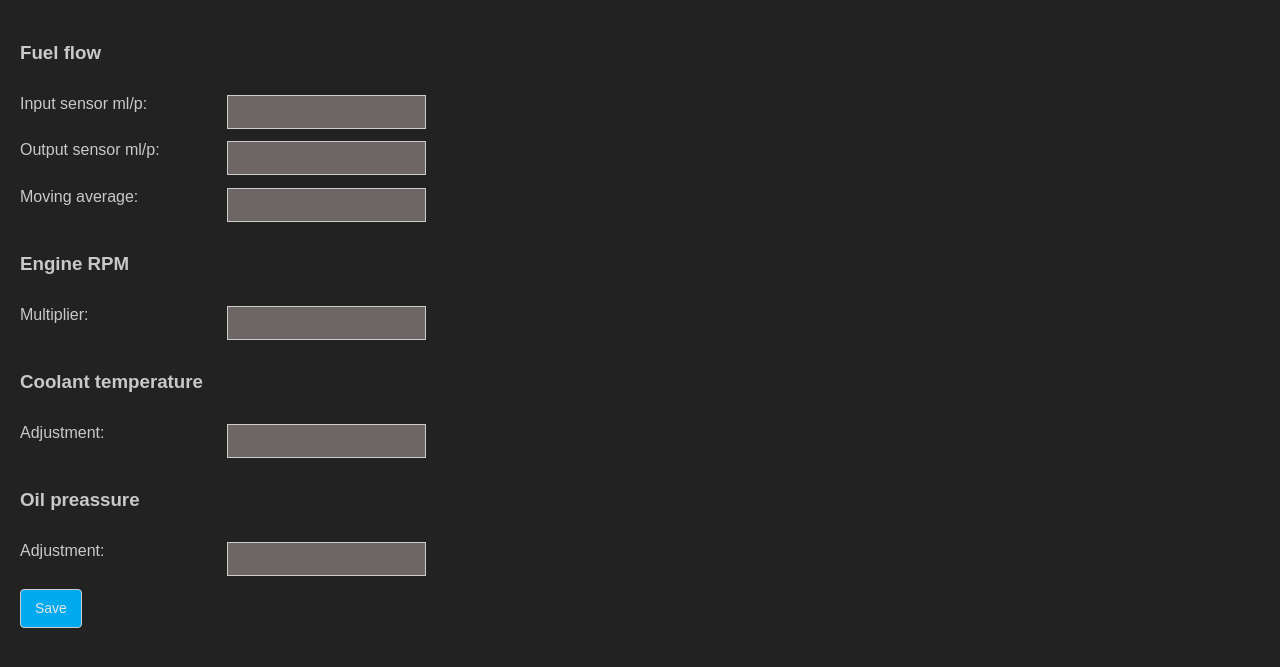
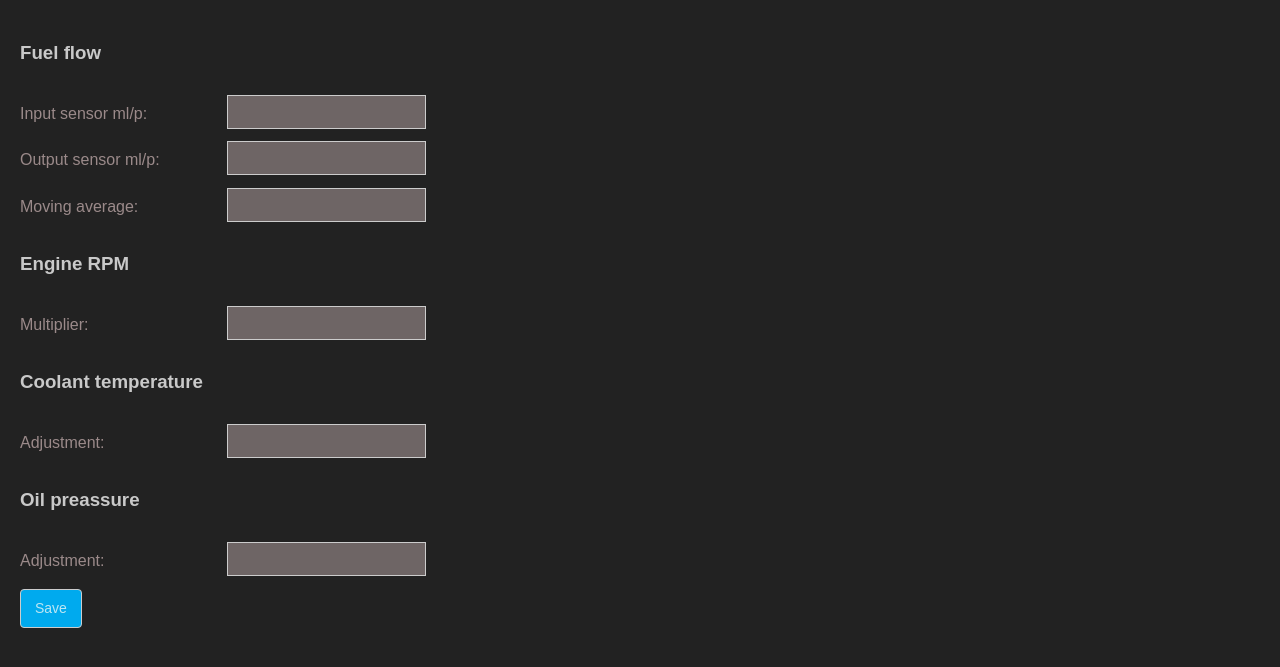
Before and after one commit to bisand/AdminPortal, a plain HTML site: page src/Data/config.html in a window 1280 px wide. Shown: the part 117-784 px from the top of the page. Drawn offline with Linux system fonts and the light colour scheme.

Commit message:
Customized css

```diff
--- a/src/Data/style.css
+++ b/src/Data/style.css
@@ -11,4 +11,11 @@ input{
 }
 label{
     white-space: nowrap;
+    color: #9b8a8a;
 }
+.col.c2{
+    padding-top: 10px;
+}
+.btn-a{
+    color: #bce6f3;
+}
```
